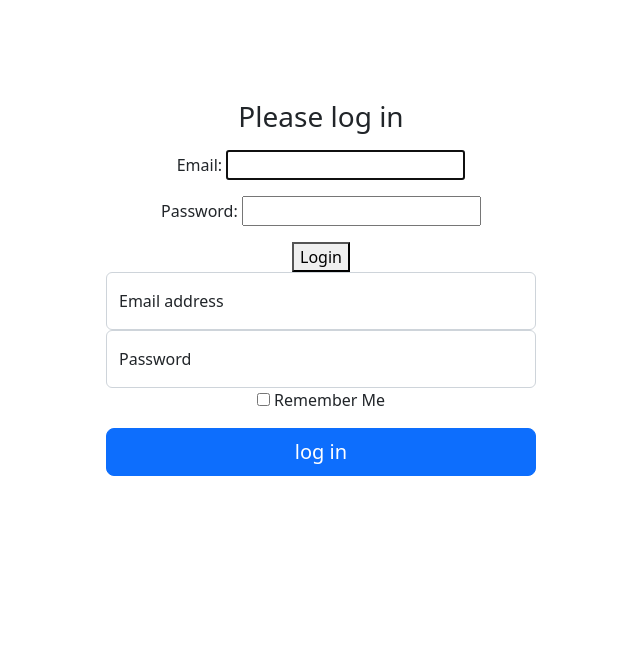
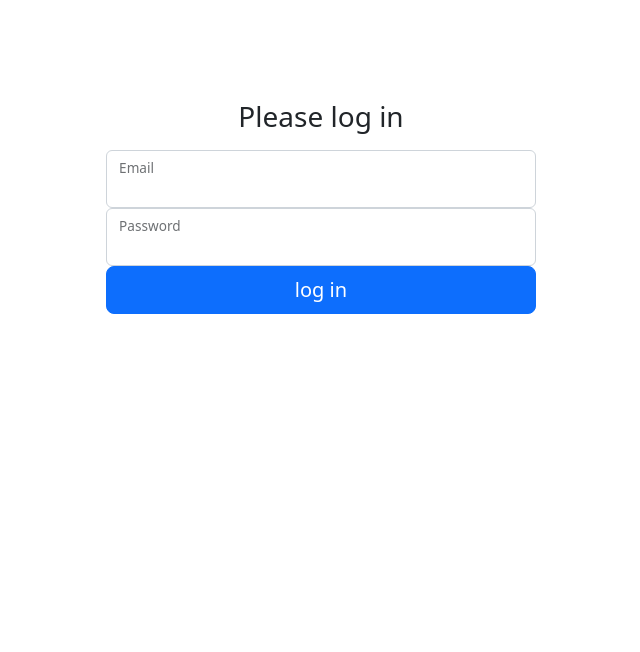
Before and after one commit to ucsd-caesar/caesar, a Django app: page /dashboard/login/ in a window 1280 px wide. Shown: the part 63-715 px from the top of the page, without its empty margins (319-959 px from the left). Run offline with Django 4.2, Linux system fonts and the light colour scheme; parts of the project's set-up code (start-up, migrations or seed data) failed here and were passed over; some libraries are stand-ins or nearby versions.

Commit message:
login page fixed

```diff
--- a/dashboard/templates/dashboard/login.html
+++ b/dashboard/templates/dashboard/login.html
@@ -18,24 +18,14 @@
 
             <form method="post">
                 {% csrf_token %}
-                {{ form.as_p }}
-                <button type="submit">Login</button>
+                {% for field in form %}
+                    <div class="form-floating">
+                        <input type="{{ field.field.widget.input_type }}" name="{{ field.html_name }}" class="form-control" id="floatingInput">
+                        <label for="{{ field.auto_id }}">{{ field.label }}</label>
+                    </div>
+                {% endfor %}
+                <button class="w-100 btn btn-lg btn-primary" type="submit">log in</button>
             </form>
-
-            <div class="form-floating">
-                <input type="email" class="form-control" id="floatingInput" placeholder="name@example.com">
-                <label for="floatingInput">Email address</label>
-            </div>
-            <div class="form-floating">
-                <input type="password" class="form-control" id="floatingPassword" placeholder="Password">
-                <label for="floatingPassword">Password</label>
-            </div>
-            <div class="checkbox mb-3">
-                <label>
-                    <input type="checkbox" value="remember-me"> Remember Me
-                </label>
-            </div>
-            <button class="w-100 btn btn-lg btn-primary" type="submit">log in</button>
         </main>
     </body>
 </html>
```
